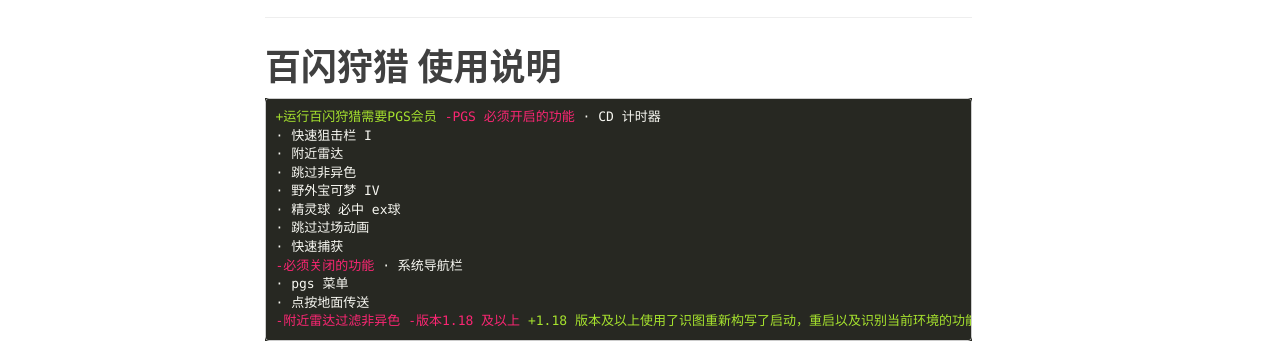
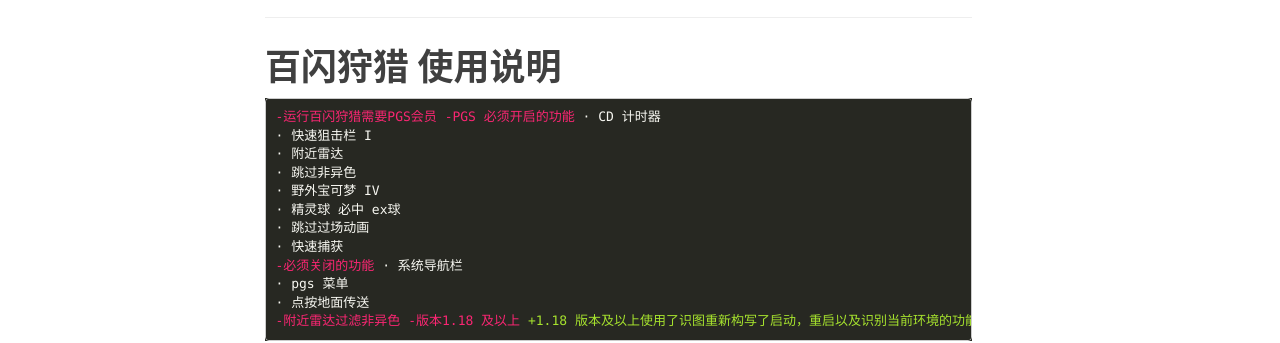
Before and after one commit to DeSoiat/DESOIAT.GITHUB.IO, a Jekyll site: the page built from _posts/2022-08-26-Pokemon Go.md, in a window 1280 px wide. Shown: the part 1016-1359 px from the top of the page. Built offline with Jekyll 4.4.1, drawn with Linux system fonts in a browser that asks for light colours; nearby versions of some CDN libraries; comment, search, counter and statistics services are not loaded.

````diff
--- a/_posts/2022-08-26-Pokemon Go.md
+++ b/_posts/2022-08-26-Pokemon Go.md
@@ -33,7 +33,7 @@ tags:
 
 ```diff
 
-+运行百闪狩猎需要PGS会员
+-运行百闪狩猎需要PGS会员
 
 -PGS 必须开启的功能
 
````
